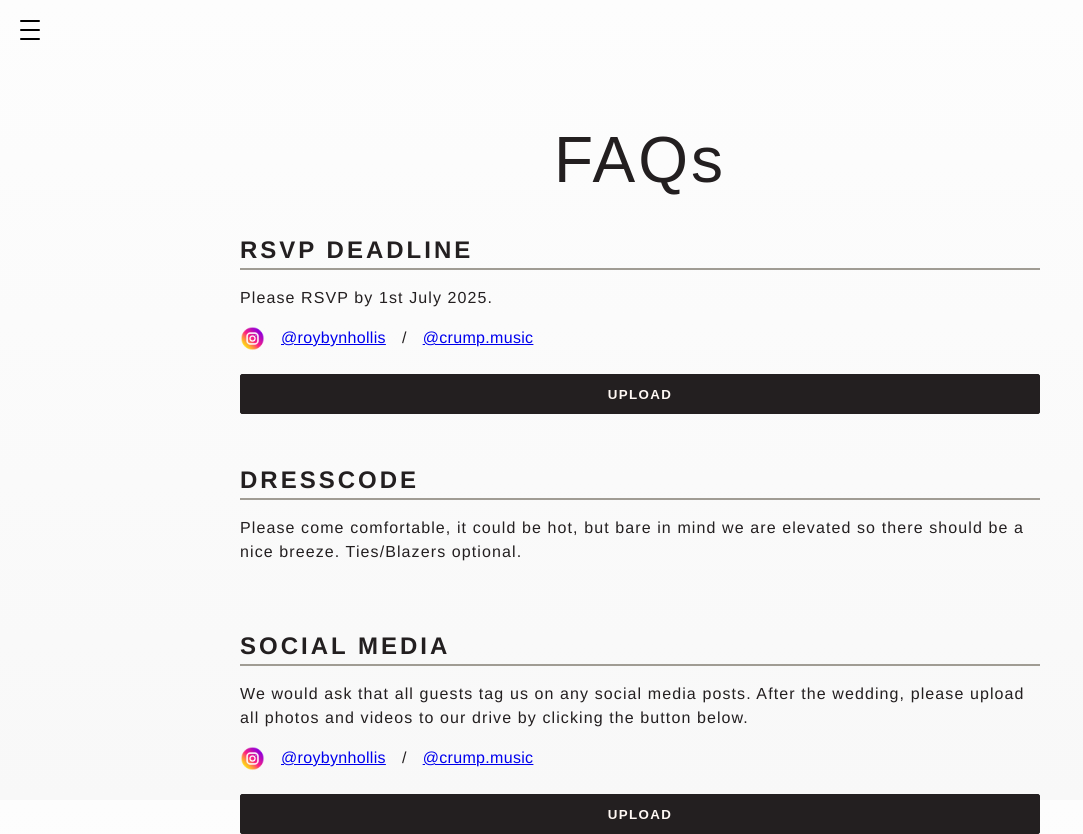
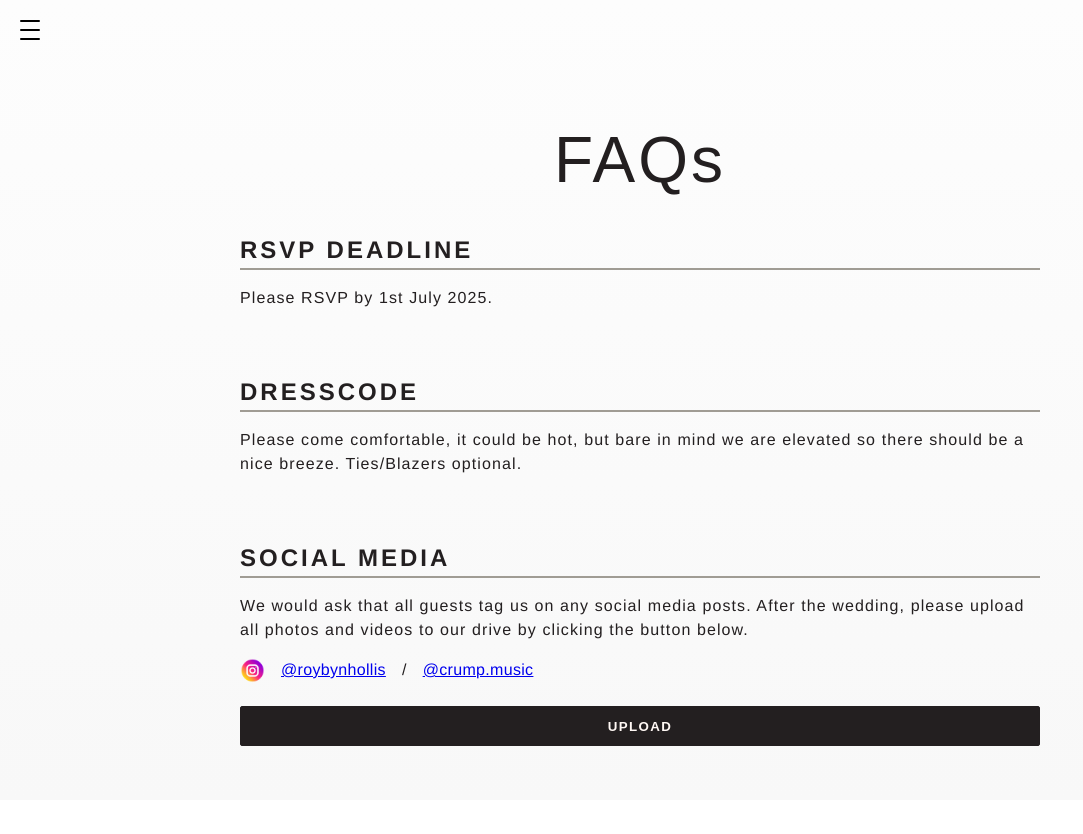
Before and after one commit to 11ac11/wedding-app, a Next.js app: page /faqs in a window 1280 px wide. Shown: the whole page, without its empty margins (0-1083 px from the left). After the commit the page ends 800 px from the top, so only its background shows below. Built offline with nearby package versions, Linux system fonts and the light colour scheme; a web font is replaced by a local one.

Commit message:
ameneded RSVP deadline

```diff
--- a/app/faqs/page.jsx
+++ b/app/faqs/page.jsx
@@ -13,9 +13,6 @@ export default async function FAQs() {
         <p>
           {`Please RSVP by 1st July 2025.`}
         </p>
-        <Socials />
-
-        <Button text={'Upload'} />
       </div>
       <div className="info-section">
         <h2 className="uppercase">Dresscode</h2>
```
